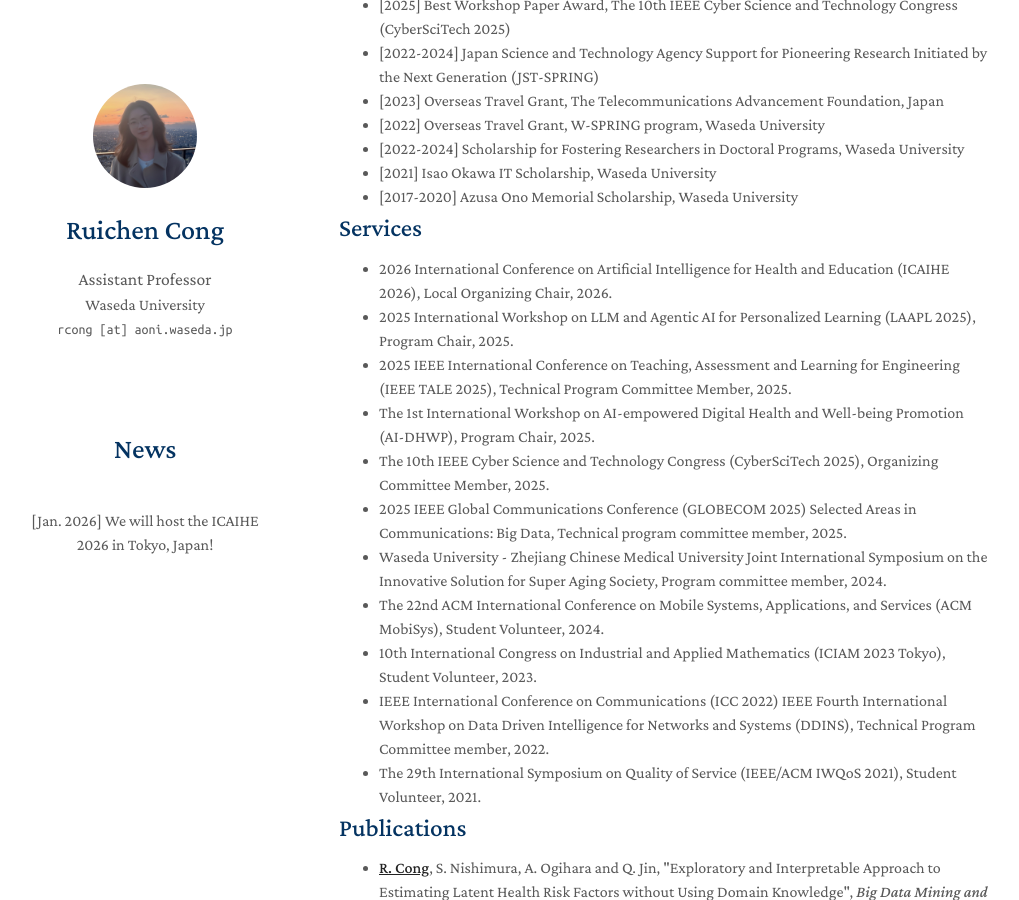
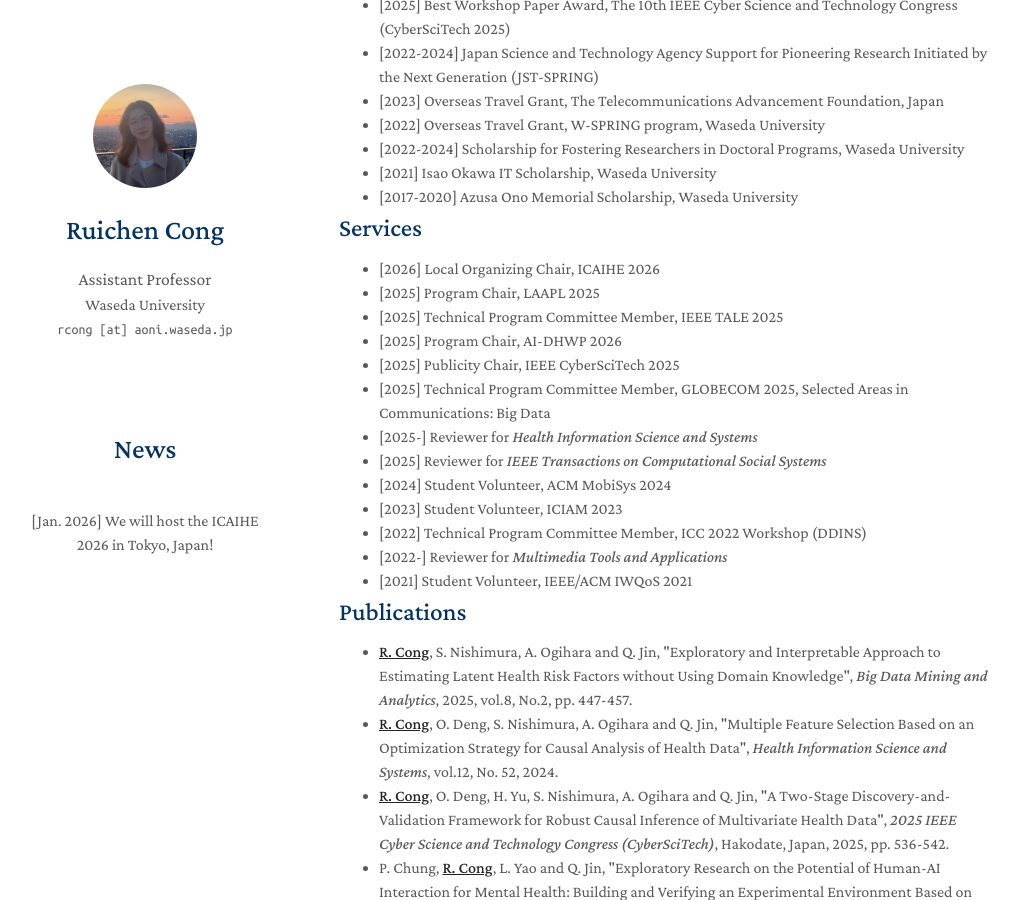
Before and after one commit to ruichencong/ruichencong.github.io, a Jekyll site: the page built from index.md, in a window 1280 px wide and 900 px high, scrolled down 1318 px. Shown: the whole window, without its empty margins (131-1150 px from the left). Built offline with Jekyll 4.4.1, drawn with Linux system fonts in a browser that asks for light colours; a style sheet for code colours, icons or effects is not loaded; our own code applies the rules of GitHub Pages for plain Markdown files.

Commit message:
Update services.md

```diff
--- a/_includes/services.md
+++ b/_includes/services.md
@@ -2,16 +2,18 @@
 
 <ul style="margin:0 0 5px;">
 
-  <li><autocolor>2026 International Conference on Artificial Intelligence for Health and Education (ICAIHE 2026), Local Organizing Chair, 2026.</autocolor></li>
-  <li><autocolor>2025 International Workshop on LLM and Agentic AI for Personalized Learning (LAAPL 2025), Program Chair, 2025.</autocolor></li>
-  <li><autocolor>2025 IEEE International Conference on Teaching, Assessment and Learning for Engineering (IEEE TALE 2025), Technical Program Committee Member, 2025.</autocolor></li>
-  <li><autocolor>The 1st International Workshop on AI-empowered Digital Health and Well-being Promotion (AI-DHWP), Program Chair, 2025.</autocolor></li>
-  <li><autocolor>The 10th IEEE Cyber Science and Technology Congress (CyberSciTech 2025), Organizing Committee Member, 2025.</autocolor></li>
-  <li><autocolor>2025 IEEE Global Communications Conference (GLOBECOM 2025) Selected Areas in Communications: Big Data, Technical program committee member, 2025.</autocolor></li>
-  <li><autocolor>Waseda University - Zhejiang Chinese Medical University Joint International Symposium on the Innovative Solution for Super Aging Society, Program committee member, 2024.</autocolor></li>
-  <li><autocolor>The 22nd ACM International Conference on Mobile Systems, Applications, and Services (ACM MobiSys), Student Volunteer, 2024.</autocolor></li>
-  <li><autocolor>10th International Congress on Industrial and Applied Mathematics (ICIAM 2023 Tokyo), Student Volunteer, 2023.</autocolor></li>
-  <li><autocolor>IEEE International Conference on Communications (ICC 2022) IEEE Fourth International Workshop on Data Driven Intelligence for Networks and Systems (DDINS), Technical Program Committee member, 2022.</autocolor></li>
-  <li><autocolor>The 29th International Symposium on Quality of Service (IEEE/ACM IWQoS 2021), Student Volunteer, 2021.</autocolor></li>
+  <li><autocolor>[2026] Local Organizing Chair, ICAIHE 2026</autocolor></li>
+  <li><autocolor>[2025] Program Chair, LAAPL 2025</autocolor></li>
+  <li><autocolor>[2025] Technical Program Committee Member, IEEE TALE 2025</autocolor></li>
+  <li><autocolor>[2025] Program Chair, AI-DHWP 2026</autocolor></li>
+  <li><autocolor>[2025] Publicity Chair, IEEE CyberSciTech 2025</autocolor></li>
+  <li><autocolor>[2025] Technical Program Committee Member, GLOBECOM 2025, Selected Areas in Communications: Big Data</autocolor></li>
+  <li><autocolor>[2025-] Reviewer for <i>Health Information Science and Systems</i></autocolor></li>
+  <li><autocolor>[2025] Reviewer for <i>IEEE Transactions on Computational Social Systems</i></autocolor></li>
+  <li><autocolor>[2024] Student Volunteer, ACM MobiSys 2024</autocolor></li>
+  <li><autocolor>[2023] Student Volunteer, ICIAM 2023</autocolor></li>
+  <li><autocolor>[2022] Technical Program Committee Member, ICC 2022 Workshop (DDINS)</autocolor></li>
+  <li><autocolor>[2022-] Reviewer for <i>Multimedia Tools and Applications</i></autocolor></li>
+  <li><autocolor>[2021] Student Volunteer, IEEE/ACM IWQoS 2021</autocolor></li>
 
 </ul>
```
